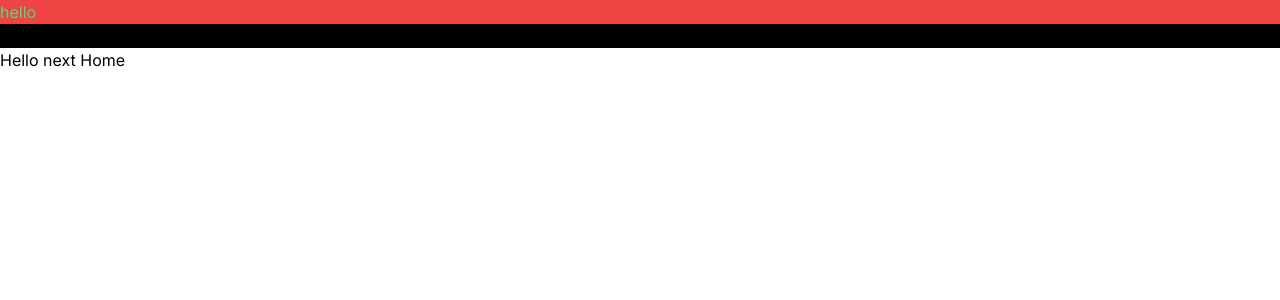
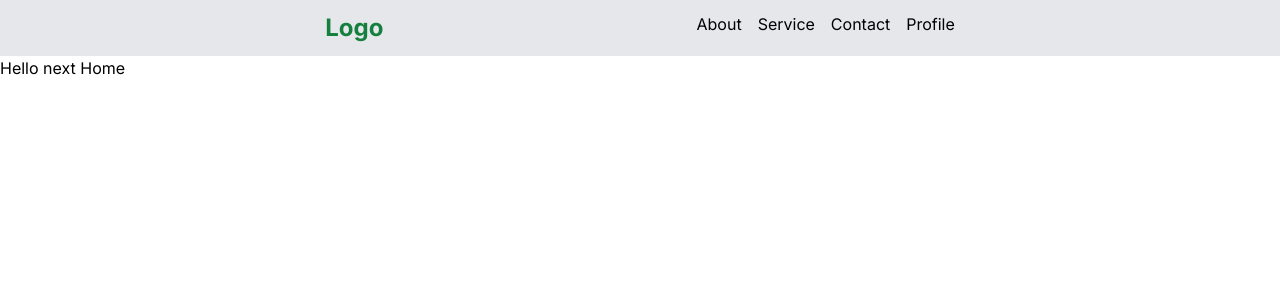
Before and after one commit to sebokdas1/next-hero, a Next.js app: page / in a window 1280 px wide. Shown: the top 300 px of the page. Built offline with nearby package versions, Linux system fonts and the light colour scheme.

Commit message:
navbar styled

```diff
--- a/src/components/Navbar.js
+++ b/src/components/Navbar.js
@@ -2,9 +2,9 @@ import React from "react";
 
 const Navbar = () => {
   return (
-    <nav className="bg-red-500">
-      <h2 className="text-green-400">hello</h2>
-      <ul className="flex justify-between bg-black">
+    <nav className="p-3 flex justify-evenly bg-gray-200">
+      <h2 className="text-green-700 text-2xl font-bold">Logo</h2>
+      <ul className="flex justify-between space-x-4">
         <li>About</li>
         <li>Service</li>
         <li>Contact</li>
```
